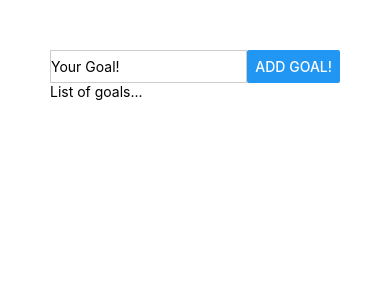
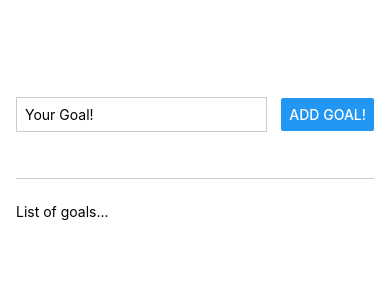
Before and after one commit to Abh1-Shek/my_app_5, a React Native app: screen / in a window 390 px wide. Shown: the top 300 px of the page. Built offline with nearby package versions, Linux system fonts and the light colour scheme.

Commit message:
improve a little in UI

```diff
--- a/App.js
+++ b/App.js
@@ -7,7 +7,7 @@
         <TextInput style = {styles.textInput} placeholder='Your Goal!'/>
         <Button title = 'add goal!'/>
       </View>
-      <View>
+      <View style = {styles.goalsContainer}>
         <Text>List of goals...</Text>
       </View>
     </View>
@@ -16,15 +16,27 @@
 
 const styles = StyleSheet.create({
  appContainer: {
-   padding: 50
+   flex: 1,
+   paddingTop: 50,
+   paddingHorizontal: 16
  },
  inputContainer: {
+   flex: 1,
    flexDirection: 'row',
-   justifyContent: 'space-between'
+   justifyContent: 'space-between',
+   alignItems: 'center',
+   marginBottom: 24,
+   borderBottomWidth: 1,
+   borderBottomColor: '#cccccc'
  },
  textInput: {
    borderWidth: 1,
    borderColor: '#cccccc',
-   width: '80%'
+   width: '70%',
+   marginRight: 8,
+   padding: 8
+ },
+ goalsContainer: {
+   flex: 5
  }
 });
```
